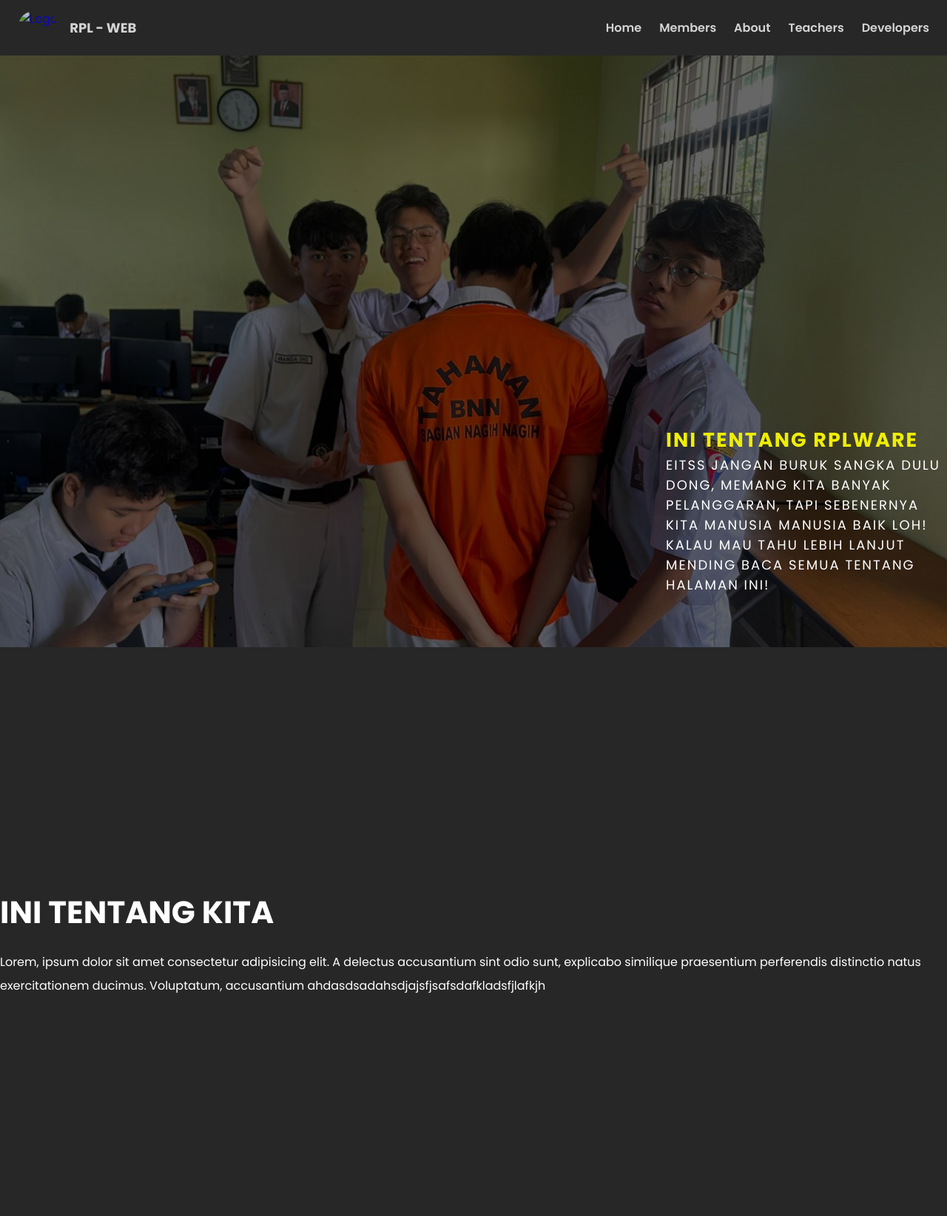
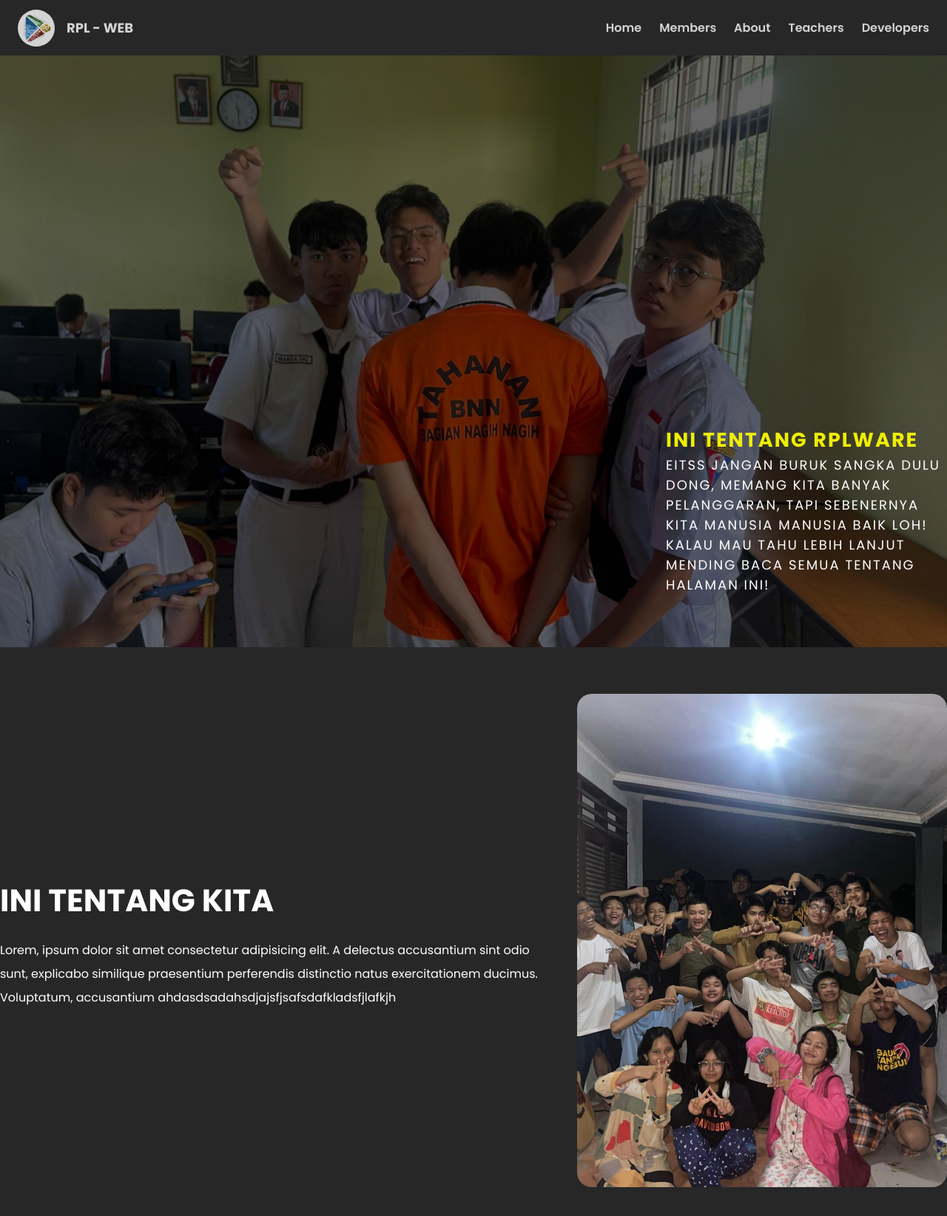
Before and after one commit to Safdeez/web_rpl, a plain HTML site: page index3.html in a window 1280 px wide. Shown: the whole page at 74% size. Drawn offline with Linux system fonts and the light colour scheme; files that its build step writes are made by us from their sources; files whose address does not match are found by name.

Commit message:
Update index3.html

```diff
--- a/index3.html
+++ b/index3.html
@@ -3,7 +3,7 @@
   <head>
       <meta charset="UTF-8">
       <meta name="viewport" content="width=device-width, initial-scale=1.0">
-      <link rel="stylesheet" href="mantap3.css">
+      <link rel="stylesheet" href="assets/css/mantap3.css">
       <title>RPL - Home Page</title>
   </head>
   <body>
@@ -11,7 +11,7 @@
           <div class="navbar-body">
               <div>
                   <a href="index.html">
-                      <img src="logo.jpg" alt="Logo" height="50">
+                      <img src="assets/img/logo.jpg" alt="Logo" height="50">
                       <p>RPL - WEB</p>
                   </a>
               </div>
@@ -44,7 +44,7 @@
                 </p>
               </div>
               <div class="box" data-aos="zoom-in" data-aos-duration="1000">
-                <img src="Bersamakitaheshteg.png" alt="" />
+                <img src="assets/img/Bersamakitaheshteg.png" alt="" />
               </div>
             </div>
           </div>
```
